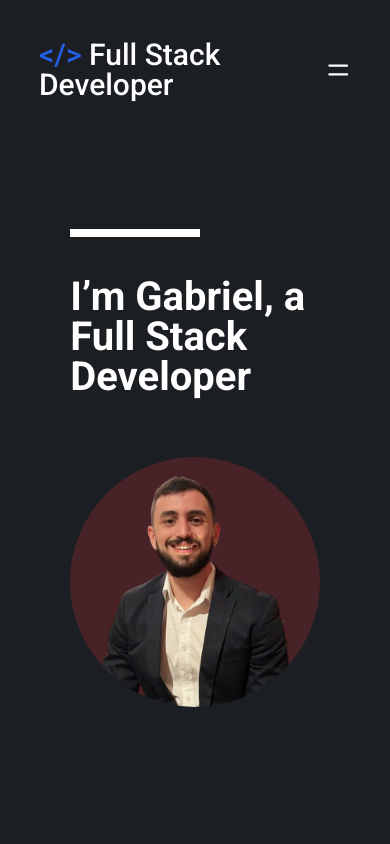
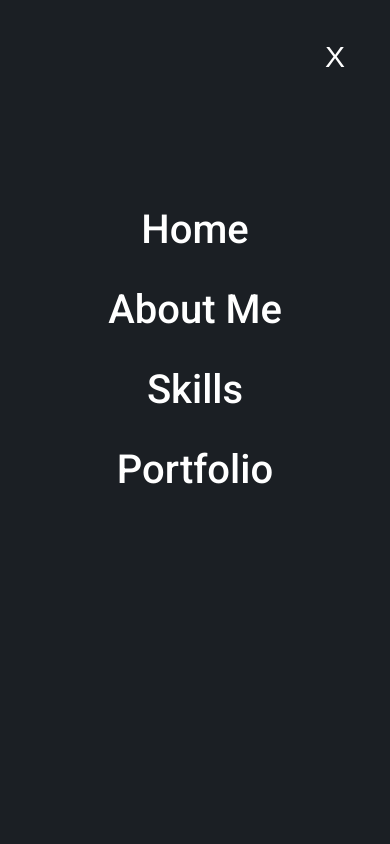
Before and after one commit to gaabrielmooreira/PersonalPage, a React (Create React App) app: page / in a window 390 px wide. Shown: the top 844 px of the page. Built offline with nearby package versions, Linux system fonts and the light colour scheme.

Commit message:
feat: responsive

```diff
--- a/src/App.js
+++ b/src/App.js
@@ -6,13 +6,31 @@ import HomeResume from "./components/HomeResume";
 import MySkills from "./components/MySkills";
 import Portfolio from "./components/Portfolio";
 import FooterNav from "./components/FooterNav";
+import { useState } from "react"
 
 export default function App() {
+  const [menuIsOpen, setMenuIsOpen] = useState(true);
+
   return (
     <>
       <DefaultDiv id="home">
-        <Header />
+        <Header menuIsOpen={menuIsOpen} setMenuIsOpen={setMenuIsOpen} />
         <HomeResume />
+        {
+          menuIsOpen && <Menu>
+              <StyledButton onClick={() => setMenuIsOpen(!menuIsOpen)}>X</StyledButton>
+              <StyledNav>
+                <ul>
+                    <li><a onClick={() => setMenuIsOpen(!menuIsOpen)} href="#home">Home</a></li>
+                    <li><a onClick={() => setMenuIsOpen(!menuIsOpen)} href="#about-me">About Me</a></li>
+                    <li><a onClick={() => setMenuIsOpen(!menuIsOpen)} href="#skills">Skills</a></li>
+                    <li><a onClick={() => setMenuIsOpen(!menuIsOpen)} href="#portfolio">Portfolio</a></li>
+                </ul>
+            </StyledNav>
+          </Menu>
+        }
+
+
       </DefaultDiv>
 
       <SecondDiv id="about-me">
@@ -44,6 +62,50 @@ const DefaultDiv = styled.div`
   margin: 0 auto;
 `
 
+const Menu = styled.div`
+    position: fixed;
+    z-index: 1;
+    left: 0;
+    top: 0;
+    width: 100vw;
+    height: 100vh;
+    background-color: #1B1F24;
+`
+
+const StyledButton = styled.button`
+  color: #FFF;
+  font-size: 30px;
+  background-color: #1B1F24;
+  border: none;
+  display: flex;
+  width: 90vw;
+  justify-content: flex-end;
+  padding-top: 40px;
+  height: 100px;
+`
+
+const StyledNav = styled.ul`
+  display: flex;
+  justify-content: center;
+  align-items: center;
+  width: 50vw;
+  height: 500px;
+  margin: auto auto;
+
+  li{
+    margin: 40px 0;
+    text-align: center;
+  }
+
+  a {
+    text-decoration: none;
+    color: #FFFFFF;
+    font-weight: 500;
+    font-size: 40px;
+
+  }
+`
+
 const SecondDiv = styled.div`
   max-width: 100vw;
   height: 100vh;
--- a/src/components/Header.js
+++ b/src/components/Header.js
@@ -1,7 +1,11 @@
 import styled from "styled-components"
-import { TbMenu } from "react-icons/tb"
+import { FiMenu } from "react-icons/fi"
 
-export default function Header() {
+
+export default function Header({ setMenuIsOpen, menuIsOpen }) {
+
+
+
     return (
         <StyledHeader>
             <StyledH1><span>{"</>"}</span> Full Stack Developer</StyledH1>
@@ -13,7 +17,8 @@ export default function Header() {
                     <li><a href="#portfolio">Portfolio</a></li>
                 </ul>
             </StyledNav>
-            <StyledTbMenu />
+            <StyledFiMenu onClick={() => { setMenuIsOpen(!menuIsOpen) }} />
+
         </StyledHeader>
     )
 }
@@ -58,7 +63,7 @@ const StyledNav = styled.nav`
         display: none;
     }
 `
-const StyledTbMenu = styled(TbMenu)`
+const StyledFiMenu = styled(FiMenu)`
     display: none;
     @media screen and (max-width: 1023px){
         display: flex;
--- a/src/components/MySkills.js
+++ b/src/components/MySkills.js
@@ -49,7 +49,8 @@ export default function MySkills() {
                 disableDotsControls
                 disableButtonsControls
                 responsive={{
-                    0: { items: 1.05 },
+                    0: { items: 1 },
+                    379: { items: 1.05 },
                     479: { items: 1.5 },
                     767: { items: 1.8 },
                     1023: { items: 2.5, itemsFit: 'contain' }
--- a/src/components/Portfolio.js
+++ b/src/components/Portfolio.js
@@ -31,7 +31,7 @@ export default function Portfolio() {
                     <AliceCarousel
                         disableButtonsControls
                         mouseTracking={true}
-                        responsive={{ 0: { items: 1 },}}
+                        responsive={{ 0: { items: 1 }, 1024: {items: 2}}}
                     >
                     {
                         projects.map(e =>
@@ -46,7 +46,7 @@ export default function Portfolio() {
                 </AliceCarousel>
             </AliceCarouselDiv>
         </ProjectsContainer>
-        </PortfolioDiv>
+        </PortfolioDiv >
     )
 }
 
@@ -89,6 +89,9 @@ const Description = styled.p`
     font-weight: 700;
     @media screen and (max-width: 1023px){
         width: 100%;
+        font-size: 40px;
+    }
+    @media screen and (max-width: 1279px){
         font-size: 40px;
     }
 `
@@ -134,16 +137,28 @@ const ProjectsContainer = styled.div`
 
 const AllProjects = styled.div`
     display: flex;
-    @media screen and (max-width: 1023px){
+    justify-content: space-between;
+    @media screen and (max-width: 1279px){
         display: none;
     }
 `
 
 const AliceCarouselDiv = styled.div`
     display: none;
+    @media screen and (max-width: 1279px){
+        display: flex;
+        width: 100%;
+        margin: 0 auto;
+    }
     @media screen and (max-width: 1023px){
         display: flex;
-        width: 325px;
+        width: 320px;
+        margin: 0 auto;
+    }
+
+    @media screen and (max-width: 326px){
+        display: flex;
+        width: 256px;
         margin: 0 auto;
     }
 `
--- a/src/components/ProjectCard.js
+++ b/src/components/ProjectCard.js
@@ -15,13 +15,22 @@ export default function ProjectCard({ image, description, title, link }) {
 }
 
 const ProjectCardStyled = styled.div`
-    width: 320px;
+    max-width: 320px;
     height: 520px;
     border-radius: 30px;
     background-color: #2D343F;
-    margin-left: 20px;
-    @media screen and (max-width: 1023px){
+    @media screen and (max-width: 1279px){
         width: 300px;
+    }
+
+    @media screen and (max-width: 379px){
+        height: 420px;
+        max-width: 300px;
+    }
+
+    @media screen and (max-width: 326px){
+        height: 420px;
+        width: 246px;
     }
 `
 
@@ -30,12 +39,20 @@ const ProjectGif = styled.img`
     height: 220px;
     background-color: #CCC;
     border-radius: 30px 30px 0 0;
+    @media screen and (max-width: 379px){
+        height: 160px;
+    }
+
 `
 
 const ProjectDescription = styled.div`
     display: flex;
     flex-direction: column;
     padding: 40px 30px 60px 30px;
+
+    @media screen and (max-width: 326px){
+        padding: 20px 20px 30px 20px;
+    }
 `
 
 const DescriptionTitle = styled.h4`
@@ -51,6 +68,11 @@ const Description = styled.p`
     height: 90px;
     color: #ccc;
     margin-bottom: 30px;
+
+    @media screen and (max-width: 326px){
+        font-size: 14px;
+        line-height: 20px;
+    }
 `
 
 const BrowseProject = styled.a`
--- a/src/components/Skill.js
+++ b/src/components/Skill.js
@@ -16,7 +16,7 @@ export default function Skill(props){
 
 const SkillCard = styled.div`
     max-width: 380px;
-    min-height: 500px;
+    height: 500px;
     background-color: #2D343F;
     display: flex;
     flex-direction: column;
@@ -26,6 +26,18 @@ const SkillCard = styled.div`
     @media screen and (max-width: 1279px){
         max-width: 300px;
         padding: 30px;
+    }
+
+    @media screen and (max-width: 379px){
+        height: 400px;
+        padding: 30px;
+        width: 280px;
+    }
+
+    @media screen and (max-width: 326px){
+        height: 400px;
+        padding: 30px;
+        width: 246px;
     }
 `
 
@@ -50,13 +62,18 @@ const SkillName = styled.h3`
     }
 `
 
-const SkillDescription =  styled.p`
+const SkillDescription = styled.p`
     font-size: 22px;
     line-height: 30px;
     color: #C3CAD5;
     height: 100px;
     @media screen and (max-width: 1279px){
         font-size: 18px;
+    }
+
+    @media screen and (max-width: 326px){
+        font-size: 14px;
+        line-height: 20px;
     }
 `
 
```
Lines whose indentation alone changed are shown as unchanged.
